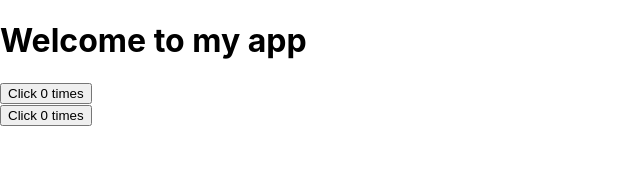
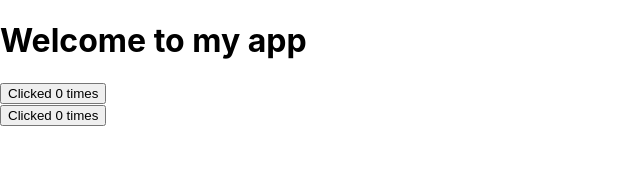
Before and after one commit to skh990427/start-react, a React (Create React App) app: page / in a window 1280 px wide. Shown: the top 172 px of the page, without its empty margins (0-640 px from the left). Built offline with nearby package versions, Linux system fonts and the light colour scheme.

Commit message:
컴포넌트간 데이터 공유

```diff
--- a/src/MyButton.tsx
+++ b/src/MyButton.tsx
@@ -1,29 +1,30 @@
 import { useState } from "react";
 
-function MyButton() {
+interface MyButtonProps {
+    count: number; // count는 숫자 타입
+    onClick: () => void; // onClick은 매개변수가 없고 반환값이 없는 함수
+}
+
+function MyButton({ count, onClick } : MyButtonProps) {
+    return (
+        <button onClick={onClick}>
+            Clicked {count} times
+        </button>
+    );
+}
+
+export default function MyApp() {
     const [count, setCount] = useState(0);
 
     function handleCountClick() {
         setCount(count + 1);
     }
 
-    // function handleClick() {
-    //     alert('You clicked me');
-    // }
-
-    return (
-        <button onClick={handleCountClick}>
-            Click {count} times
-        </button>
-    )
-}
-
-export default function MyApp() {
     return (
         <div>
             <h1>Welcome to my app</h1>
-            <MyButton/><br/>
-            <MyButton/>
+            <MyButton count={count} onClick={handleCountClick}/><br/>
+            <MyButton count={count} onClick={handleCountClick}/>
         </div>
     );
 };
```
